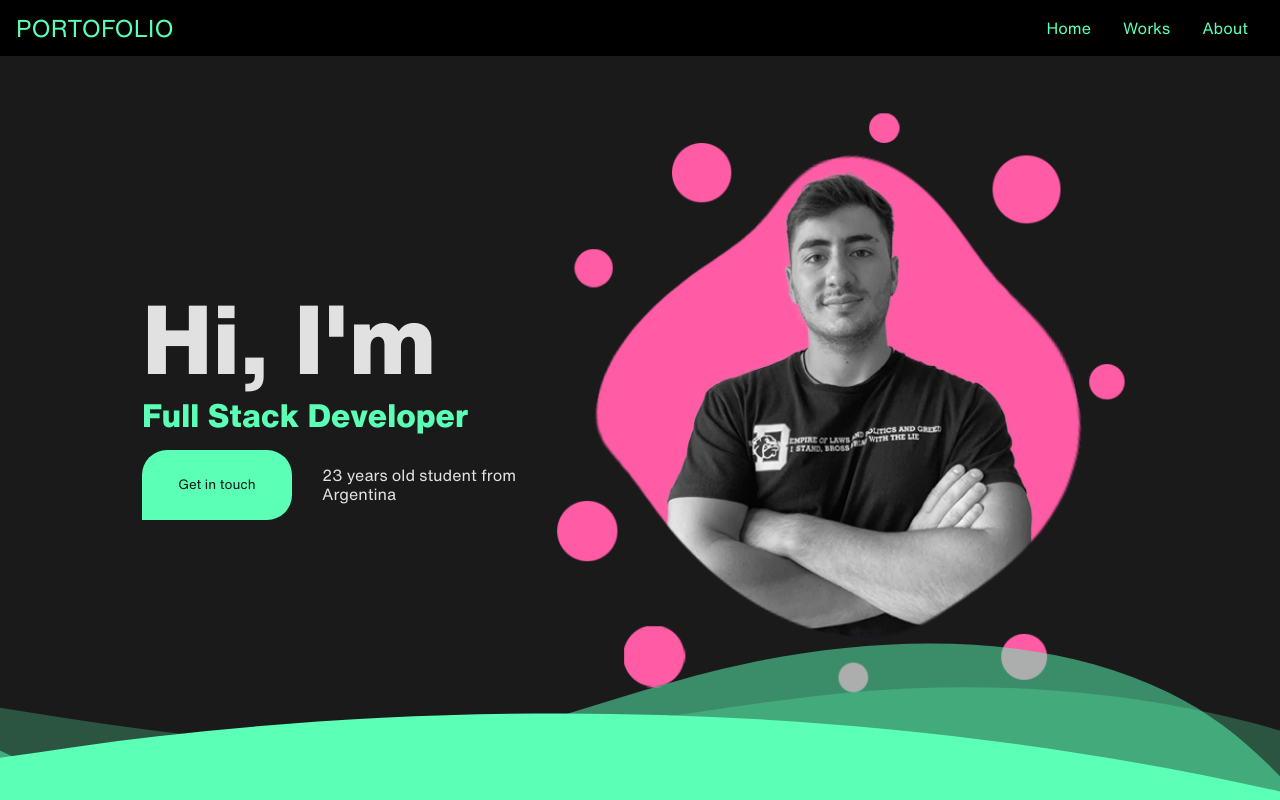
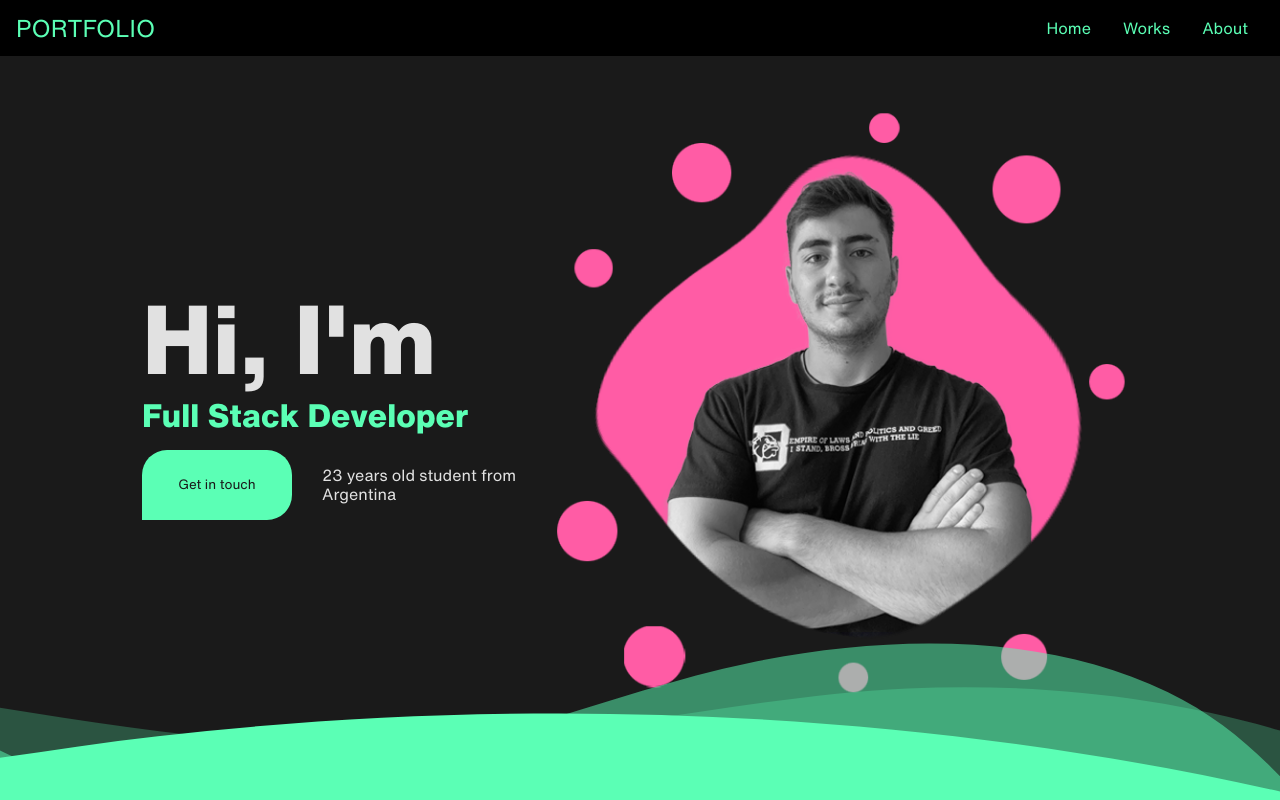
Before and after one commit to GabrielGiorgis/portofolio-client, a React (Vite) app: page / in a window 1280 px wide. Shown: the top 800 px of the page. Built offline with nearby package versions, Linux system fonts and the light colour scheme; grey boxes are pictures that could not be loaded.

Commit message:
Header changes

```diff
--- a/src/components/landing.jsx
+++ b/src/components/landing.jsx
@@ -194,7 +194,7 @@ function Header(){
 	return(
 		<div className='header'>
 			<div className='title-header'>
-				<p>PORTOFOLIO</p>
+				<p>PORTFOLIO</p>
 			</div>
 			<div className='menu'>
 				<ul className='menu-pc'>
```
